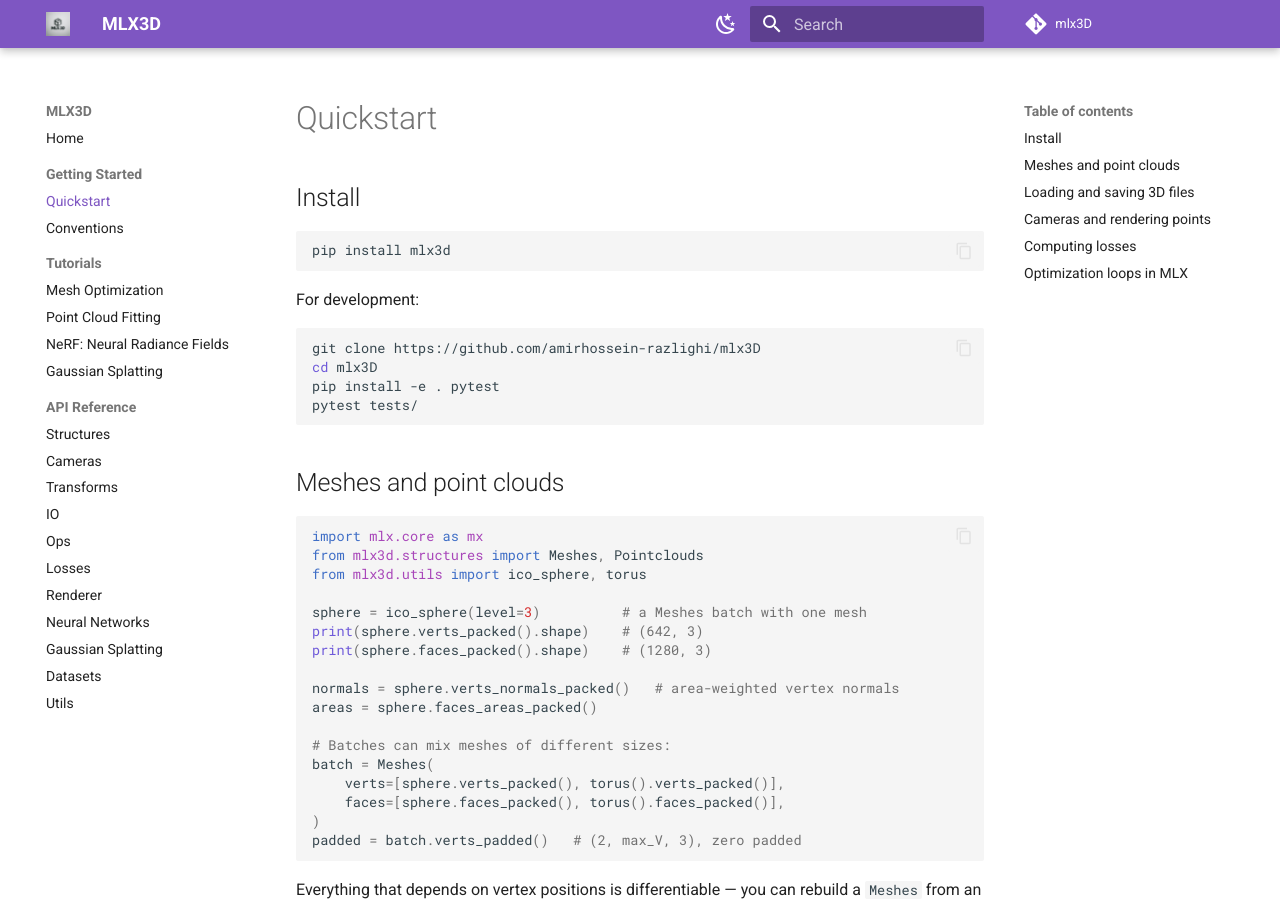
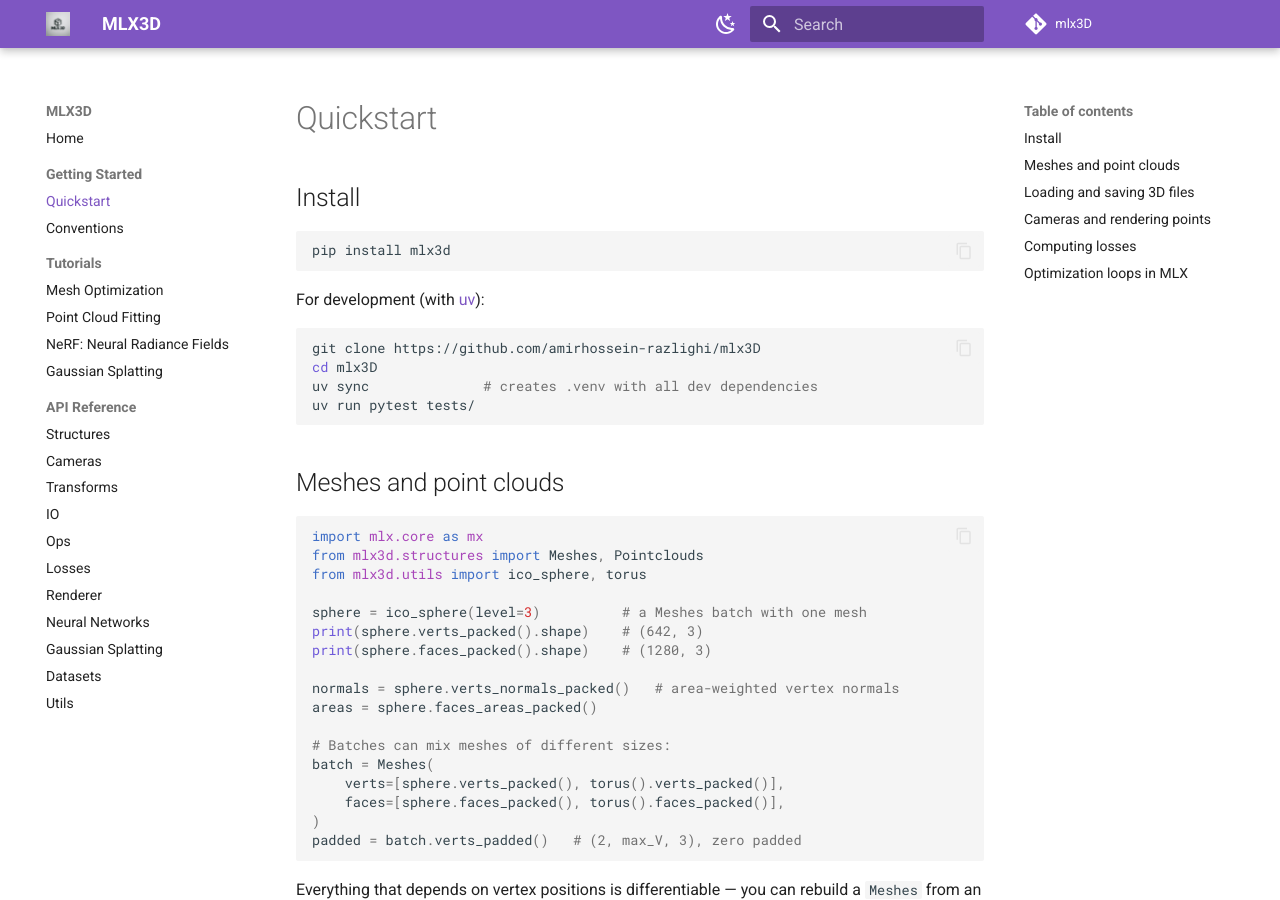
Before and after one commit to amirhossein-razlighi/mlx3D, an MkDocs documentation site: the page built from docs/quickstart.md, in a window 1280 px wide and 900 px high. Built offline with MkDocs 1.6.1 and Material for MkDocs 9.7.7, drawn with Linux system fonts in a browser that asks for light colours; comment, search, counter and statistics services are not loaded.

Commit message:
Migrate development workflow to uv: dependency groups, uv.lock, uv-based CI workflows

````diff
--- a/docs/quickstart.md
+++ b/docs/quickstart.md
@@ -6,13 +6,13 @@
 pip install mlx3d
 ```
 
-For development:
+For development (with [uv](https://docs.astral.sh/uv/)):
 
 ```bash
 git clone https://github.com/amirhossein-razlighi/mlx3D
 cd mlx3D
-pip install -e . pytest
-pytest tests/
+uv sync              # creates .venv with all dev dependencies
+uv run pytest tests/
 ```
 
 ## Meshes and point clouds
--- a/pyproject.toml
+++ b/pyproject.toml
@@ -33,7 +33,7 @@
   "pillow>=10.0",
 ]
 
-[project.optional-dependencies]
+[dependency-groups]
 dev = [
   "pytest>=8.0",
   "ruff>=0.5",
````
Also changed, not shown: README.md (+5 -3 lines), 3 other files.
